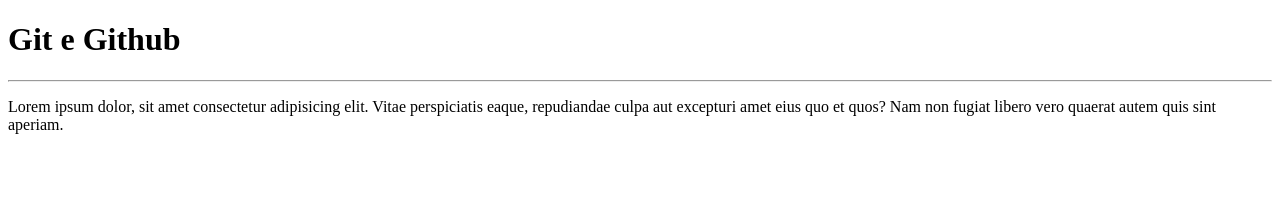
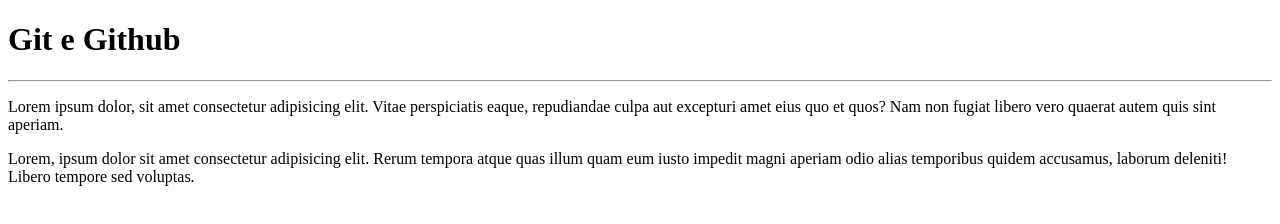
Before and after one commit to Victor-R-Oliveira/Primeiro-Rpositorio, a plain HTML site: page site-exemplo/index.html in a window 1280 px wide. Drawn offline with Linux system fonts and the light colour scheme.

Commit message:
Adicionando parágrafo

```diff
--- a/site-exemplo/index.html
+++ b/site-exemplo/index.html
@@ -9,5 +9,6 @@
     <h1>Git e Github</h1>
     <hr>
     <p>Lorem ipsum dolor, sit amet consectetur adipisicing elit. Vitae perspiciatis eaque, repudiandae culpa aut excepturi amet eius quo et quos? Nam non fugiat libero vero quaerat autem quis sint aperiam.</p>
+    <p>Lorem, ipsum dolor sit amet consectetur adipisicing elit. Rerum tempora atque quas illum quam eum iusto impedit magni aperiam odio alias temporibus quidem accusamus, laborum deleniti! Libero tempore sed voluptas.</p>
 </body>
 </html>
```
